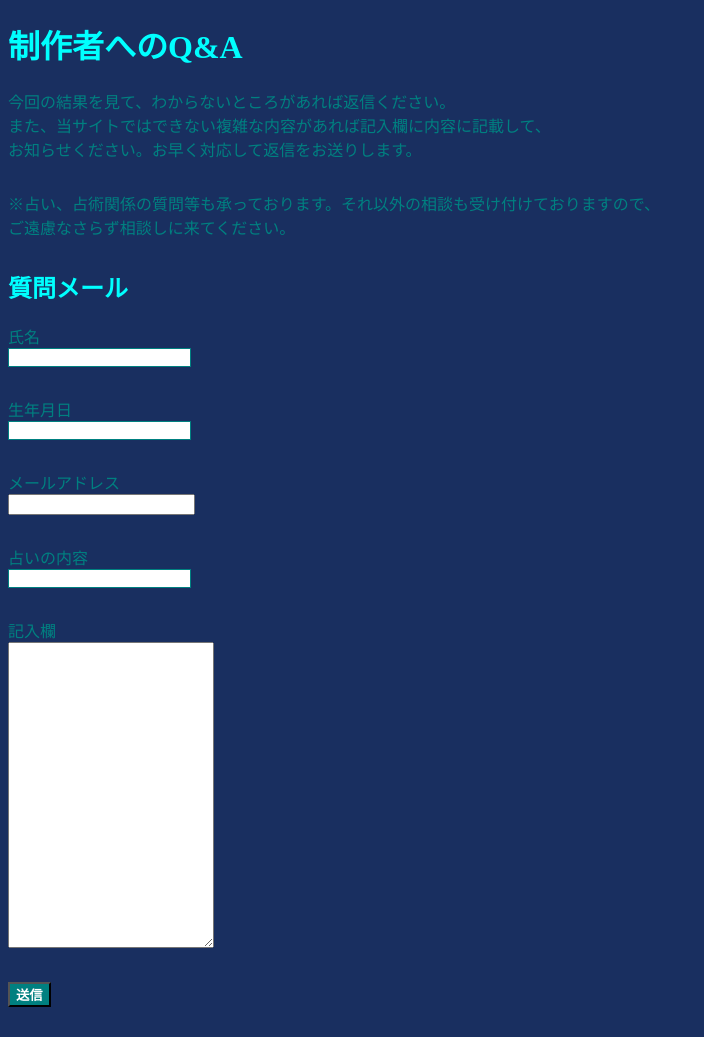
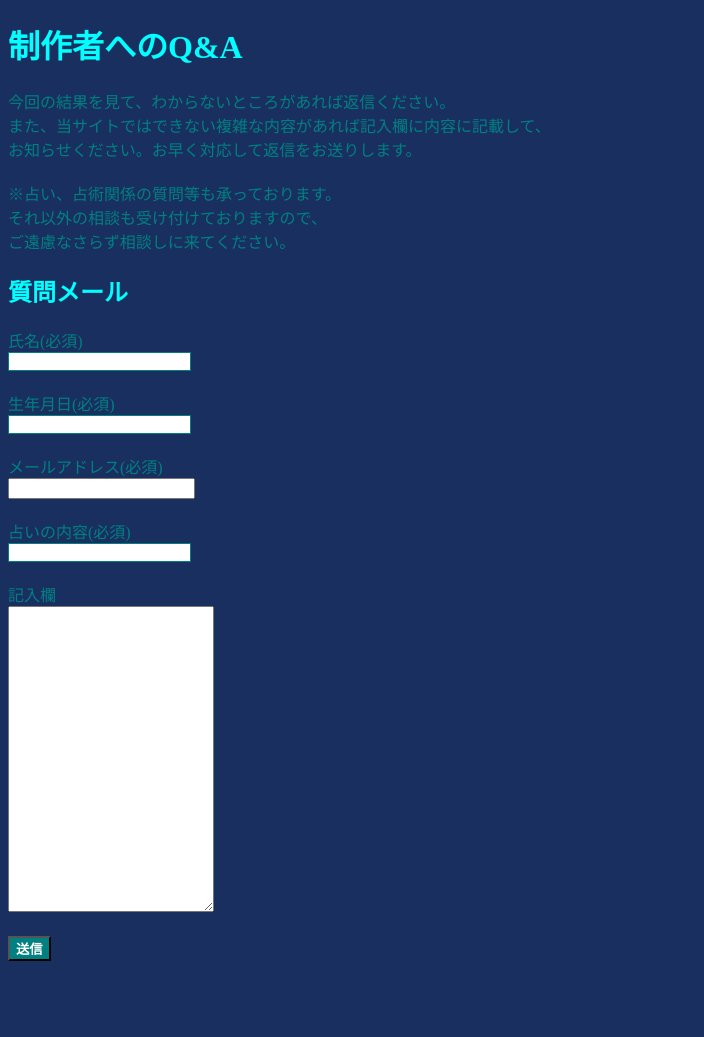
Before and after one commit to hirai-yuri/katen-tarot, a PHP site: the page made by frontend/Q&A/Q&A.html in a window 1280 px wide. Shown: the whole page, without its empty margins (0-704 px from the left). After the commit the page ends 961 px from the top, so only its background shows below. Run offline with PHP 8.4, Linux system fonts and the light colour scheme.

Commit message:
一応修正版

```diff
--- a/frontend/Q&A/Q&A.html
+++ b/frontend/Q&A/Q&A.html
@@ -16,7 +16,7 @@
     form,
     p {
       margin-top: 0;
-      margin-bottom: 30px;
+      margin-bottom: 20px;
     }
 
     h1,
@@ -56,19 +56,20 @@
       また、当サイトではできない複雑な内容があれば記入欄に内容に記載して、
       <br>お知らせください。お早く対応して返信をお送りします。
     </p>
-    <p>※占い、占術関係の質問等も承っております。それ以外の相談も受け付けておりますので、
+    <p>※占い、占術関係の質問等も承っております。
+      <br>それ以外の相談も受け付けておりますので、
       <br>ご遠慮なさらず相談しに来てください。
     </p>
     <h2>質問メール</h2>
-    <form action="#">
-      <p><label>氏名<br>
-          <input type="text" name="name" id="name"></label></p>
-      <p><label>生年月日<br>
-          <input type="text" name="birthday" id="birthday"></label></p>
-      <p><label>メールアドレス<br>
-          <input type="email" name="Email" id="Email"></label></p>
-      <p><label>占いの内容<br>
-          <input type="text" name="THOTH" id="THOTH"></label></p>
+    <form action="./Q&A.php" method="post">
+      <p><label>氏名(必須)<br>
+          <input type="text" name="name" id="name" required></label></p>
+      <p><label>生年月日(必須)<br>
+          <input type="text" name="birthday" id="birthday" required></label></p>
+      <p><label>メールアドレス(必須)<br>
+          <input type="email" name="Email" id="Email" required></label></p>
+      <p><label>占いの内容(必須)<br>
+          <input type="text" name="THOTH" id="THOTH" required></label></p>
       <p><label>記入欄<br>
           <textarea name="address"></textarea></label></p>
       <p><input type="submit" value="送信"></p>
```
Also changed, not shown: frontend/Q&A/Q&A.php (+6 -8 lines).
